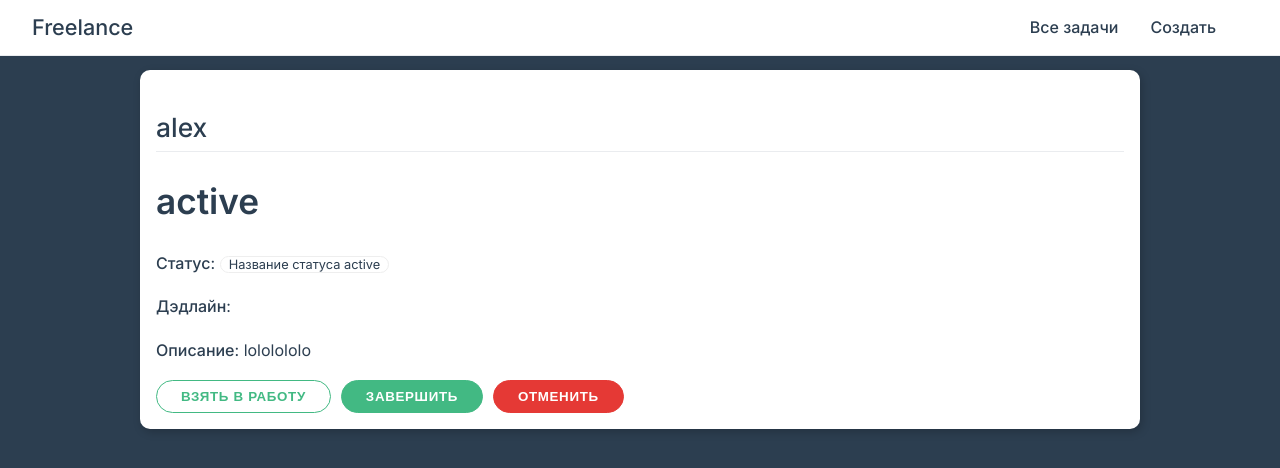
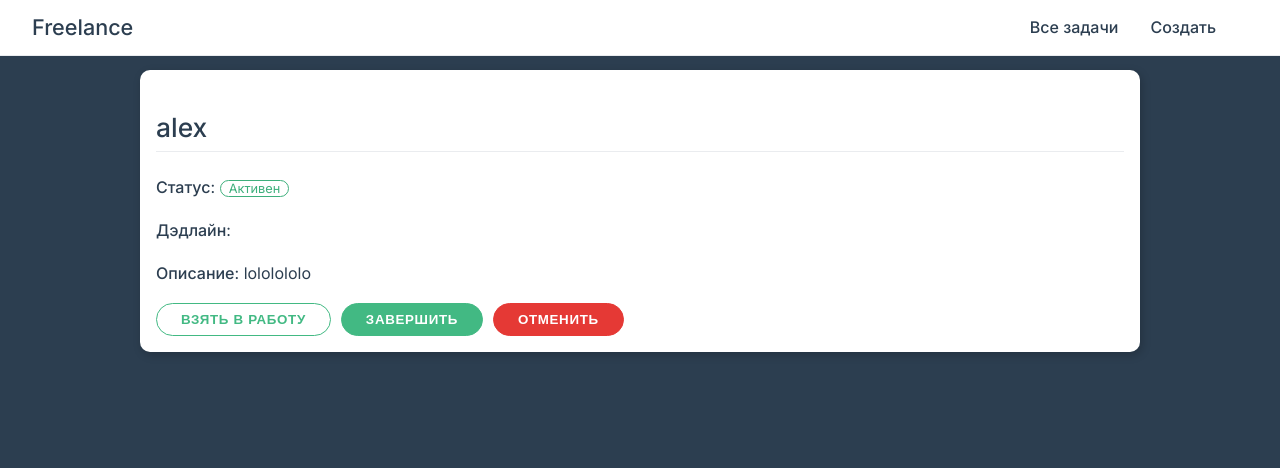
Before and after one commit to Alekseyrb/Freelance-exchange-mini, a Vue app: page /task/0 in a window 1280 px wide. Shown: the top 468 px of the page. Built offline with nearby package versions, Linux system fonts and the light colour scheme.

Commit message:
add reaction date

```diff
--- a/src/components/AppStatus.vue
+++ b/src/components/AppStatus.vue
@@ -1,5 +1,5 @@
 <template>
-  <span :class="['badge ' + style]">Название статуса {{ props }}</span>
+  <span :class="['badge ' + style]">{{ text }}</span>
 </template>
 
 <script>
@@ -7,21 +7,31 @@ import {ref, computed} from "vue";
 export default {
   props: ['type'],
   setup(props) {
-    console.log(props.type);
-
     const style = computed(() => {
       if (props.type === 'cancelled') {
         return 'danger';
-      } else if (props.type === 'done') {
+      } else if (props.type === 'done' || props.type === 'active') {
         return 'primary';
       } else if (props.type === 'pending') {
         return 'warning';
       }
+    });
+
+    const text = computed(() => {
+      if (style.value === 'danger') {
+        return 'Отменен';
+      } else if (style.value === 'primary' && props.type === 'done') {
+        return 'Выполнено';
+      }  else if (style.value === 'warning') {
+        return 'Выполняется'
+      } else if (style.value === 'primary' && props.type === 'active'){
+        return 'Активен';
+      }
     })
 
     return {
-      props: props.type,
       style,
+      text,
     }
   }
 }
--- a/src/store/index.js
+++ b/src/store/index.js
@@ -27,6 +27,10 @@ export default createStore({
         allTask(state) {
             return state.tasks;
         },
+        activeTask(state) {
+            if (state.tasks) {
 
+            }
+        }
     },
 });
--- a/src/views/New.vue
+++ b/src/views/New.vue
@@ -25,6 +25,7 @@
 import {useStore} from "vuex";
 import {useRouter} from "vue-router";
 import {ref, computed} from "vue";
+
 export default {
   setup() {
     const store = useStore();
@@ -35,14 +36,33 @@ export default {
     const text = ref('');
 
     console.log(store.state.tasks[store.state.tasks.length - 1].id + 1);
+
+    let today = new Date();
+    let dateFuture;
+    let currentDate;
+    let statusDate = 'active';
+
+
     function addNewTask() {
+      dateFuture = data.value.replace(/-/g, " ").split(' ').map((e) => {
+        return parseInt(e);
+      });
+      currentDate = today.toLocaleDateString().replace(/\./g, ' ').split(' ').map((e) => {
+        return parseInt(e);
+      });
+
+      if (dateFuture[0] < currentDate[2] || dateFuture[1] < currentDate[1] || dateFuture[2] < currentDate[0]) {
+        statusDate = 'cancelled';
+      }
+
       store.commit('addNewTask', {
         id: store.state.tasks[store.state.tasks.length - 1].id + 1,
         title: title.value,
         data: data.value,
         text: text.value,
-        status: 'active',
+        status: statusDate,
       });
+
       console.log(store.state.tasks);
       title.value = '';
       data.value = '';
--- a/src/views/Task.vue
+++ b/src/views/Task.vue
@@ -1,7 +1,6 @@
 <template>
   <div class="card" v-if="task">
     <h2>{{ task.title }}</h2>
-    <h1>{{statusTask}}</h1>
     <p><strong>Статус</strong>:
       <AppStatus :type="statusTask"/>
     </p>
@@ -29,24 +28,22 @@ import {useRouter, useRoute} from "vue-router";
 export default {
   setup() {
     const store = useStore();
+    const router = useRouter();
     const route = useRoute();
 
     const tasks = store.getters.allTask;
 
     const task = computed(() => tasks.find(e => e.id === parseInt(route.params.taskId)));
     const statusTask = ref(task.value.status);
-    console.log(task.value.status);
 
     function changeStatus(status) {
       statusTask.value = status;
-      console.log(status);
-      console.log(statusTask.value);
       store.commit('changeStatus', {
         id: task.value.id,
         status,
       });
+      router.push('/tasks');
     }
-    console.log(statusTask.value);
 
 
     return {
```
